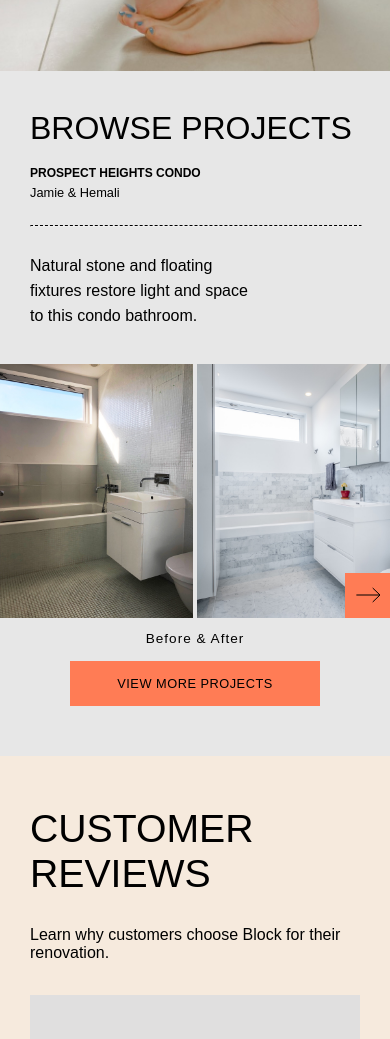
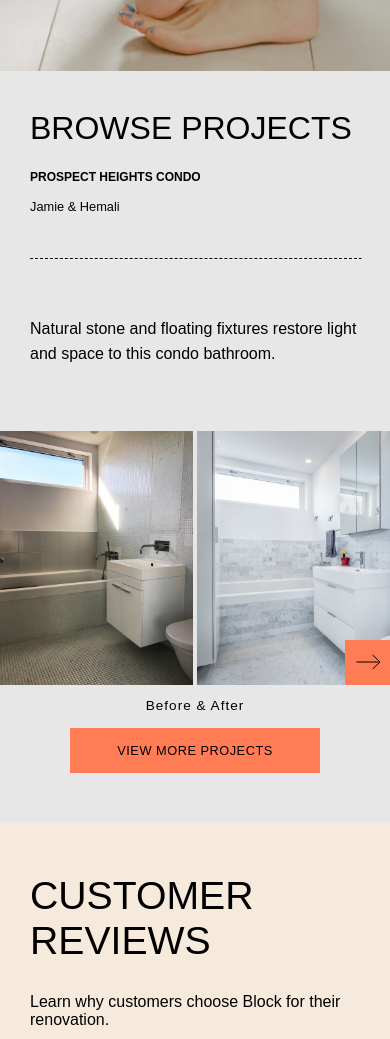
Before and after one commit to bmhan319/BlockRenovations, a plain HTML site: page index.html in a window 390 px wide. Shown: the part 3475-4514 px from the top of the page. Drawn offline with nearby package versions, Linux system fonts and the light colour scheme.

Commit message:
adjusted text spacing so all words fit on mobile platform on slideshow section

```diff
--- a/css/main.css
+++ b/css/main.css
@@ -574,7 +574,7 @@ body {
 }
 
 .light-grey-col1 {
-  height: 263px;
+  height: 330px;
   width: 100%;
   max-width: none;
   padding: 0 30px;
@@ -582,8 +582,8 @@ body {
   text-align: left;
   margin-bottom: 0;
   display: grid;
-  grid-template-columns: 1fr 1fr 1fr;
-  grid-template-rows: 1fr 1fr 1fr 1fr 1fr 1fr;
+  grid-template-columns: repeat(3, 1fr);
+  grid-template-rows: repeat(6, 1fr);
 }
 
 .light-grey-col2 {
@@ -621,7 +621,7 @@ body {
   font-size: 1rem;
   line-height: 25px;
   grid-column-start: 1;
-  grid-column-end: 3;
+  grid-column-end: 4;
   grid-row-start: 5;
   grid-row-end: 6;
 }
```
